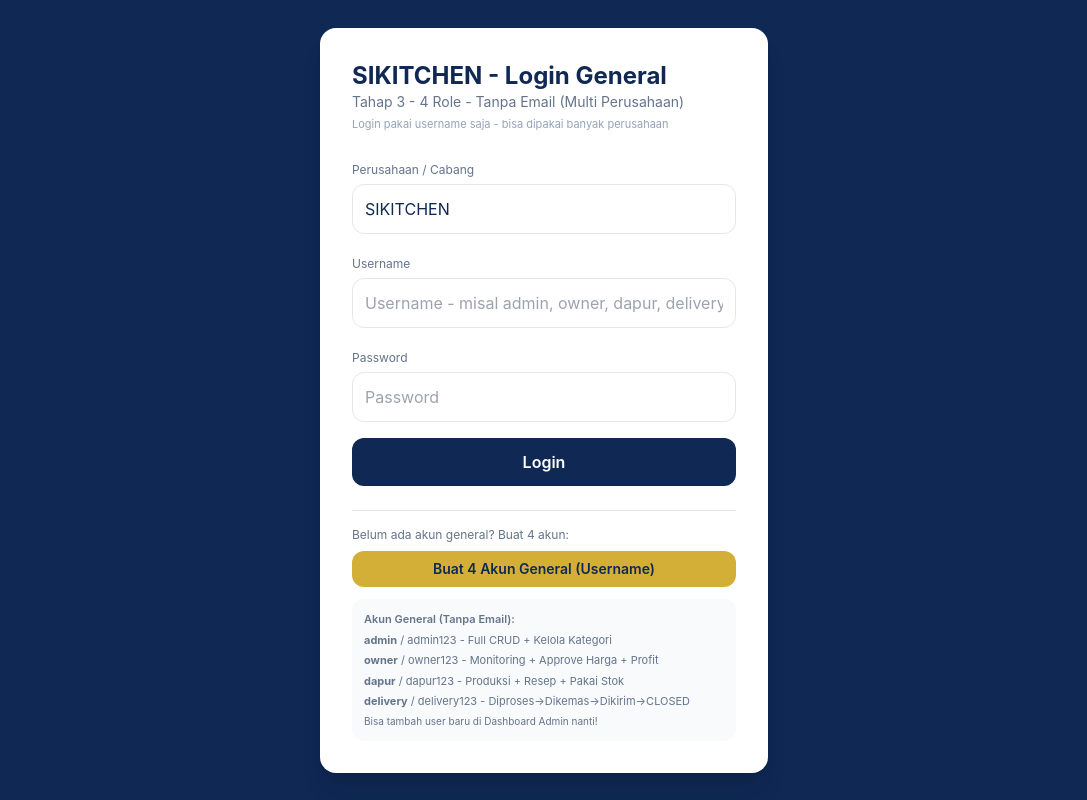
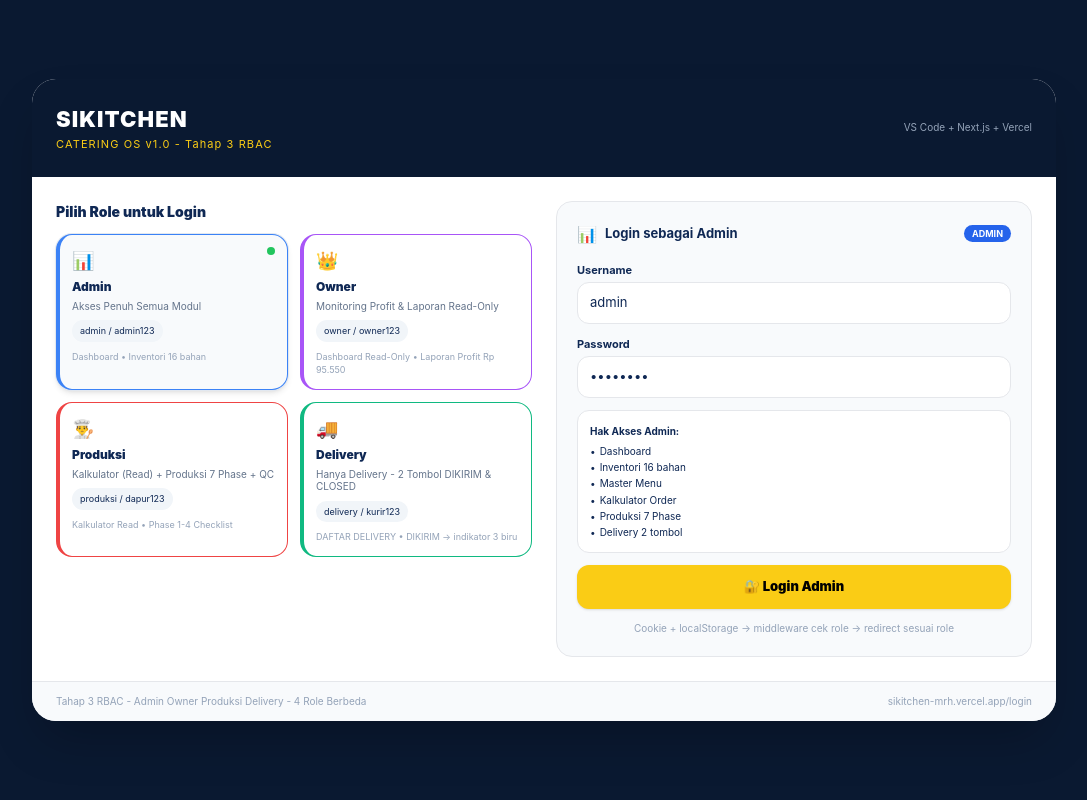
Before and after one commit to mrhdigitalhub/sikitchen-mrh, a Next.js app: page /login in a window 1280 px wide. Shown: the whole page, without its empty margins (96-1183 px from the left). Built offline with nearby package versions, Linux system fonts and the light colour scheme; no server answers.

Commit message:
feat: RBAC login 4 role - admin owner produksi delivery + middleware

```diff
--- a/app/(dashboard)/layout.js
+++ b/app/(dashboard)/layout.js
@@ -1,66 +1,72 @@
 "use client"
 import Link from 'next/link'
-import { usePathname } from 'next/navigation'
-import { useState } from 'react'
+import { usePathname, useRouter } from 'next/navigation'
+import { useState, useEffect } from 'react'
 
-const MENU = [
-  { href: '/dashboard', label: 'Dashboard', icon: '📊', border: 'border-slate-300', activeBorder: 'border-[#0A1931]' },
-  { href: '/inventory', label: 'Inventori Stok', icon: '📦', border: 'border-blue-300', activeBorder: 'border-blue-600' },
-  { href: '/menus', label: 'Master Menu & Resep', icon: '🍱', border: 'border-orange-300', activeBorder: 'border-orange-500' },
-  { href: '/calculator', label: 'Kalkulator Order', icon: '🧮', border: 'border-yellow-300', activeBorder: 'border-yellow-500' },
-  { href: '/production', label: 'Produksi', icon: '👨‍🍳', border: 'border-red-300', activeBorder: 'border-red-600' },
-  { href: '/delivery', label: 'Delivery', icon: '🚚', border: 'border-emerald-300', activeBorder: 'border-emerald-600' },
+const ALL_MENU = [
+  { href: '/dashboard', label: 'Dashboard', icon: '📊', roles:['admin','owner'], border: 'border-slate-300', activeBorder: 'border-[#0A1931]' },
+  { href: '/inventory', label: 'Inventori Stok', icon: '📦', roles:['admin'], border: 'border-blue-300', activeBorder: 'border-blue-600' },
+  { href: '/menus', label: 'Master Menu & Resep', icon: '🍱', roles:['admin'], border: 'border-orange-300', activeBorder: 'border-orange-500' },
+  { href: '/calculator', label: 'Kalkulator Order', icon: '🧮', roles:['admin','produksi'], border: 'border-yellow-300', activeBorder: 'border-yellow-500' },
+  { href: '/production', label: 'Produksi', icon: '👨‍🍳', roles:['admin','produksi'], border: 'border-red-300', activeBorder: 'border-red-600' },
+  { href: '/delivery', label: 'Delivery', icon: '🚚', roles:['admin','delivery'], border: 'border-emerald-300', activeBorder: 'border-emerald-600' },
 ]
 
 export default function DashboardLayout({ children }) {
   const pathname = usePathname()
+  const router = useRouter()
   const [open, setOpen] = useState(false)
+  const [role,setRole]=useState('admin')
+  const [user,setUser]=useState('admin')
+
+  useEffect(()=>{
+    const r = localStorage.getItem('sikitchen_role') || document.cookie.split('; ').find(c=>c.startsWith('sikitchen_role='))?.split('=')[1] || 'admin'
+    const u = localStorage.getItem('sikitchen_user') || 'admin'
+    setRole(r); setUser(u)
+  },[])
+
+  const MENU = ALL_MENU.filter(m=> m.roles.includes(role))
+
+  function handleLogout(){
+    document.cookie = 'sikitchen_role=; path=/; max-age=0'
+    document.cookie = 'sikitchen_user=; path=/; max-age=0'
+    localStorage.removeItem('sikitchen_role')
+    localStorage.removeItem('sikitchen_user')
+    router.push('/login')
+  }
 
   return (
     <div className="flex min-h-screen bg-slate-50">
-      {/* Sidebar */}
       <aside className={`fixed md:static inset-y-0 left-0 z-40 w-[260px] bg-[#0A1931] text-white flex flex-col transition-transform ${open ? 'translate-x-0' : '-translate-x-full md:translate-x-0'}`}>
         <div className="p-5 border-b border-white/10">
           <div className="font-black text-[18px] tracking-wider">SIKITCHEN</div>
           <div className="text-[11px] text-yellow-400 tracking-widest">CATERING OS v1.0</div>
+          <div className="mt-2 bg-white/10 px-2 py-1 rounded-full text-[10px] inline-block">Role: {role.toUpperCase()} • {user}</div>
         </div>
 
         <nav className="flex-1 p-3 space-y-1.5 overflow-y-auto">
           {MENU.map(m => {
             const isActive = pathname.includes(m.href)
             return (
-              <Link
-                key={m.href}
-                href={m.href}
-                onClick={() => setOpen(false)}
-                className={`flex items-center gap-3 px-3 py-2.5 rounded-xl text-[13px] transition-all border-l-4
-                  ${isActive
-                    ? `bg-white/10 text-white ${m.activeBorder} font-bold`
-                    : `bg-transparent text-slate-300 ${m.border} border-l-transparent hover:bg-white/5 hover:text-white hover:border-white/20`
-                  }`}
-              >
-                <span className="text-[16px]">{m.icon}</span>
-                <span>{m.label}</span>
-                {isActive && <span className="ml-auto w-2 h-2 rounded-full bg-white"></span>}
+              <Link key={m.href} href={m.href} onClick={() => setOpen(false)}
+                className={`flex items-center gap-3 px-3 py-2.5 rounded-xl text-[13px] transition-all border-l-4 ${isActive ? `bg-white/10 text-white ${m.activeBorder} font-bold` : `bg-transparent text-slate-300 ${m.border} border-l-transparent hover:bg-white/5 hover:text-white`}`}>
+                <span className="text-[16px]">{m.icon}</span><span>{m.label}</span>{isActive && <span className="ml-auto w-2 h-2 rounded-full bg-white"></span>}
               </Link>
             )
           })}
         </nav>
 
-        <div className="p-4 text-[10px] text-slate-400 border-t border-white/10">
-          <div>Tahap 1: Pondasi</div>
-          <div>VS Code + Next.js + Vercel - FREE</div>
+        <div className="p-3 border-t border-white/10">
+          <button onClick={handleLogout} className="w-full bg-red-500 hover:bg-red-600 text-white py-2 rounded-xl text-[11px] font-bold">Logout {user}</button>
+          <div className="text-[9px] text-slate-400 mt-2">Tahap 3 RBAC • {role} only {MENU.length} menu</div>
         </div>
       </aside>
 
-      {/* Main */}
       <div className="flex-1 flex flex-col min-w-0">
-        {/* Mobile header */}
         <div className="md:hidden bg-[#0A1931] text-white p-3 flex justify-between items-center">
-          <div className="font-black">SIKITCHEN</div>
+          <div className="font-black">SIKITCHEN - {role.toUpperCase()}</div>
           <button onClick={() => setOpen(!open)} className="bg-white/10 px-3 py-1.5 rounded-lg text-[12px]">☰ Menu</button>
         </div>
-
         <main className="flex-1">{children}</main>
       </div>
     </div>
--- a/app/login/page.js
+++ b/app/login/page.js
@@ -1,119 +1,95 @@
 "use client"
-import { useEffect, useState } from 'react'
+import { useState } from 'react'
 import { useRouter } from 'next/navigation'
-import { supabase } from '@/lib/supabaseClient'
 
-export default function LoginGeneralPage() {
-  const [username, setUsername] = useState('')
-  const [password, setPassword] = useState('')
-  const [perusahaan, setPerusahaan] = useState('SIKITCHEN')
-  const [loading, setLoading] = useState(false)
-  const [msg, setMsg] = useState('')
+const ROLES = [
+  { id:'admin', label:'Admin', icon:'📊', color:'border-blue-500', bg:'bg-blue-600', user:'admin', pass:'admin123', desc:'Akses Penuh Semua Modul', akses:['Dashboard','Inventori 16 bahan','Master Menu','Kalkulator Order','Produksi 7 Phase','Delivery 2 tombol'] },
+  { id:'owner', label:'Owner', icon:'👑', color:'border-purple-500', bg:'bg-purple-600', user:'owner', pass:'owner123', desc:'Monitoring Profit & Laporan Read-Only', akses:['Dashboard Read-Only','Laporan Profit Rp 95.550','Order Aktif & CLOSED'] },
+  { id:'produksi', label:'Produksi', icon:'👨‍🍳', color:'border-red-500', bg:'bg-red-600', user:'produksi', pass:'dapur123', desc:'Kalkulator (Read) + Produksi 7 Phase + QC', akses:['Kalkulator Read','Phase 1-4 Checklist','Tombol Proses Produksi → Diproses','QC → Next Delivery → Dikemas'] },
+  { id:'delivery', label:'Delivery', icon:'🚚', color:'border-emerald-500', bg:'bg-emerald-600', user:'delivery', pass:'kurir123', desc:'Hanya Delivery - 2 Tombol DIKIRIM & CLOSED', akses:['DAFTAR DELIVERY','DIKIRIM → indikator 3 biru','CLOSED → indikator 4 hitam'] },
+]
+
+export default function LoginPage(){
   const router = useRouter()
+  const [selectedRole,setSelectedRole]=useState('admin')
+  const [username,setUsername]=useState('admin')
+  const [password,setPassword]=useState('admin123')
+  const [error,setError]=useState('')
 
-  useEffect(() => {
-    // cek sudah login
-    const saved = localStorage.getItem('sikitchen_session')
-    if (saved) {
-      router.push('/dashboard')
-    }
-  }, [])
+  const role = ROLES.find(r=>r.id===selectedRole)
 
-  async function handleLogin(e) {
-    e.preventDefault()
-    setLoading(true)
-    setMsg('')
-    try {
-      // LOGIN GENERAL - tanpa email, cek di profiles table langsung
-      const { data, error } = await supabase.from('profiles').select('*').eq('username', username).eq('password_plain', password).single()
-
-      if (error || !data) {
-        setMsg('Username atau password salah! Coba: admin/admin123, owner/owner123, dapur/dapur123, delivery/delivery123')
-        setLoading(false)
-        return
-      }
-
-      // Simpan session di localStorage (general, bukan supabase auth)
-      localStorage.setItem('sikitchen_session', JSON.stringify({
-        id: data.id,
-        username: data.username,
-        role: data.role,
-        nama_lengkap: data.nama_lengkap,
-        email: data.email,
-        perusahaan: data.perusahaan || perusahaan,
-        login_at: new Date().toISOString()
-      }))
-
-      router.push('/dashboard')
-    } catch (err) {
-      setMsg(err.message)
-    } finally {
-      setLoading(false)
-    }
+  function handleSelectRole(r){
+    setSelectedRole(r.id)
+    setUsername(r.user)
+    setPassword(r.pass)
+    setError('')
   }
 
-  async function handleBuatAkunGeneral() {
-    setLoading(true)
-    setMsg('Membuat 4 akun general...')
-    // Insert 4 akun general via SQL - sudah ada file tahap3_general_login.sql tapi kita coba via client juga
-    const accounts = [
-      { username: 'admin', password_plain: 'admin123', role: 'admin', nama_lengkap: 'Admin', email: 'admin@sikitchen.local' },
-      { username: 'owner', password_plain: 'owner123', role: 'owner', nama_lengkap: 'Owner', email: 'owner@sikitchen.local' },
-      { username: 'dapur', password_plain: 'dapur123', role: 'kepala_dapur', nama_lengkap: 'Kepala Dapur', email: 'dapur@sikitchen.local' },
-      { username: 'delivery', password_plain: 'delivery123', role: 'delivery', nama_lengkap: 'Kurir Delivery', email: 'delivery@sikitchen.local' },
-    ]
+  function handleLogin(){
+    const r = ROLES.find(x=>x.user===username && x.pass===password)
+    if(!r){
+      setError('Username / Password salah Bos! Cek kartu role di atas')
+      return
+    }
+    // Set cookie & localStorage untuk middleware & layout
+    document.cookie = `sikitchen_role=${r.id}; path=/; max-age=86400`
+    document.cookie = `sikitchen_user=${r.user}; path=/; max-age=86400`
+    localStorage.setItem('sikitchen_role', r.id)
+    localStorage.setItem('sikitchen_user', r.user)
+    localStorage.setItem('sikitchen_login_at', new Date().toISOString())
 
-    for (const acc of accounts) {
-      const { error } = await supabase.from('profiles').upsert({
-        username: acc.username,
-        password_plain: acc.password_plain,
-        role: acc.role,
-        nama_lengkap: acc.nama_lengkap,
-        email: acc.email,
-        perusahaan: perusahaan
-      }, { onConflict: 'username' })
-    }
-
-    setLoading(false)
-    setMsg('4 akun general dibuat! Login: admin/admin123, owner/owner123, dapur/dapur123, delivery/delivery123 - Tidak pakai email!')
+    if(r.id==='admin') router.push('/dashboard')
+    else if(r.id==='owner') router.push('/dashboard?role=owner')
+    else if(r.id==='produksi') router.push('/production')
+    else if(r.id==='delivery') router.push('/delivery')
   }
 
   return (
-    <div className="min-h-screen bg-navy flex items-center justify-center p-4">
-      <div className="bg-white rounded-2xl shadow-xl p-8 w-full max-w-md">
-        <h1 className="text-2xl font-bold text-navy">SIKITCHEN - Login General</h1>
-        <p className="text-sm text-slate-500 mb-1">Tahap 3 - 4 Role - Tanpa Email (Multi Perusahaan)</p>
-        <p className="text-[11px] text-slate-400 mb-6">Login pakai username saja - bisa dipakai banyak perusahaan</p>
+    <div className="min-h-screen bg-[#0A1931] flex items-center justify-center p-3" style={{fontFamily:'Inter, Arial, sans-serif'}}>
+      <div className="bg-white rounded-3xl shadow-2xl w-full max-w-5xl overflow-hidden">
+        <div className="bg-[#0A1931] text-white p-6 flex justify-between items-center">
+          <div><div className="font-black text-[22px] tracking-wider">SIKITCHEN</div><div className="text-[11px] text-yellow-400 tracking-widest">CATERING OS v1.0 - Tahap 3 RBAC</div></div>
+          <div className="text-[10px] text-slate-400">VS Code + Next.js + Vercel</div>
+        </div>
 
-        <form onSubmit={handleLogin} className="space-y-4">
+        <div className="p-6 grid md:grid-cols-2 gap-6">
           <div>
-            <label className="text-xs text-slate-500">Perusahaan / Cabang</label>
-            <input className="w-full border p-3 rounded-xl mt-1" placeholder="Nama perusahaan - misal SIKITCHEN, CATERING A, dll" value={perusahaan} onChange={e=>setPerusahaan(e.target.value)} />
+            <div className="font-black text-[14px] mb-3">Pilih Role untuk Login</div>
+            <div className="grid grid-cols-2 gap-3">
+              {ROLES.map(r=>(
+                <div key={r.id} onClick={()=>handleSelectRole(r)} className={`border-l-4 ${r.color} border-t border-r border-b rounded-2xl p-3 cursor-pointer transition hover:shadow-md ${selectedRole===r.id?'bg-slate-50 shadow-md ring-1 ring-slate-200':''}`}>
+                  <div className="flex justify-between"><span className="text-[18px]">{r.icon}</span>{selectedRole===r.id && <span className="w-2 h-2 bg-green-500 rounded-full"></span>}</div>
+                  <div className="font-black text-[12px] mt-1">{r.label}</div>
+                  <div className="text-[10px] text-slate-500 mt-1 leading-tight">{r.desc}</div>
+                  <div className="text-[9px] mt-2 bg-slate-100 px-2 py-1 rounded-full inline-block">{r.user} / {r.pass}</div>
+                  <div className="text-[9px] text-slate-400 mt-2">{r.akses.slice(0,2).join(' • ')}</div>
+                </div>
+              ))}
+            </div>
           </div>
-          <div>
-            <label className="text-xs text-slate-500">Username</label>
-            <input className="w-full border p-3 rounded-xl mt-1" placeholder="Username - misal admin, owner, dapur, delivery" value={username} onChange={e=>setUsername(e.target.value)} required />
+
+          <div className="bg-slate-50 rounded-2xl p-5 border">
+            <div className="font-bold text-[13px] mb-4 flex items-center gap-2"><span className="text-[16px]">{role.icon}</span> Login sebagai {role.label} <span className={`ml-auto px-2 py-0.5 rounded-full text-white text-[9px] ${role.bg}`}>{role.id.toUpperCase()}</span></div>
+
+            <div className="space-y-3">
+              <div><div className="text-[11px] font-bold mb-1">Username</div><input value={username} onChange={e=>setUsername(e.target.value)} className="w-full border rounded-xl px-3 py-2.5 text-[13px] bg-white" placeholder="admin"/></div>
+              <div><div className="text-[11px] font-bold mb-1">Password</div><input type="password" value={password} onChange={e=>setPassword(e.target.value)} className="w-full border rounded-xl px-3 py-2.5 text-[13px] bg-white" placeholder="••••••"/></div>
+
+              {error && <div className="bg-red-50 border border-red-200 text-red-700 px-3 py-2 rounded-xl text-[11px]">{error}</div>}
+
+              <div className="bg-white border rounded-xl p-3 text-[10px] leading-relaxed">
+                <div className="font-bold mb-1">Hak Akses {role.label}:</div>
+                {role.akses.map((a,i)=><div key={i} className="flex gap-1"><span>•</span><span>{a}</span></div>)}
+              </div>
+
+              <button onClick={handleLogin} className="w-full bg-yellow-400 hover:bg-yellow-500 text-black font-black py-3 rounded-xl text-[13px] shadow">🔐 Login {role.label}</button>
+              <div className="text-[10px] text-slate-400 text-center">Cookie + localStorage → middleware cek role → redirect sesuai role</div>
+            </div>
           </div>
-          <div>
-            <label className="text-xs text-slate-500">Password</label>
-            <input className="w-full border p-3 rounded-xl mt-1" placeholder="Password" type="password" value={password} onChange={e=>setPassword(e.target.value)} required />
-          </div>
-          <button type="submit" disabled={loading} className="w-full bg-navy text-white py-3 rounded-xl font-semibold">{loading?'Loading...':'Login'}</button>
-        </form>
+        </div>
 
-        {msg && <div className="mt-4 p-3 bg-slate-100 rounded-xl text-xs text-slate-700 whitespace-pre-line">{msg}</div>}
-
-        <div className="mt-6 border-t pt-4">
-          <p className="text-xs text-slate-500 mb-2">Belum ada akun general? Buat 4 akun:</p>
-          <button onClick={handleBuatAkunGeneral} disabled={loading} className="w-full bg-gold text-navy py-2 rounded-xl text-sm font-semibold">Buat 4 Akun General (Username)</button>
-          <div className="mt-3 text-[11px] text-slate-500 space-y-1 bg-slate-50 p-3 rounded-xl">
-            <div className="font-semibold">Akun General (Tanpa Email):</div>
-            <div><b>admin</b> / admin123 - Full CRUD + Kelola Kategori</div>
-            <div><b>owner</b> / owner123 - Monitoring + Approve Harga + Profit</div>
-            <div><b>dapur</b> / dapur123 - Produksi + Resep + Pakai Stok</div>
-            <div><b>delivery</b> / delivery123 - Diproses→Dikemas→Dikirim→CLOSED</div>
-            <div className="mt-2 text-[10px]">Bisa tambah user baru di Dashboard Admin nanti!</div>
-          </div>
+        <div className="bg-slate-50 px-6 py-3 text-[10px] text-slate-400 border-t flex justify-between">
+          <span>Tahap 3 RBAC - Admin Owner Produksi Delivery - 4 Role Berbeda</span><span>sikitchen-mrh.vercel.app/login</span>
         </div>
       </div>
     </div>
```
Also changed, not shown: middleware.js (added, +46 -0 lines).
